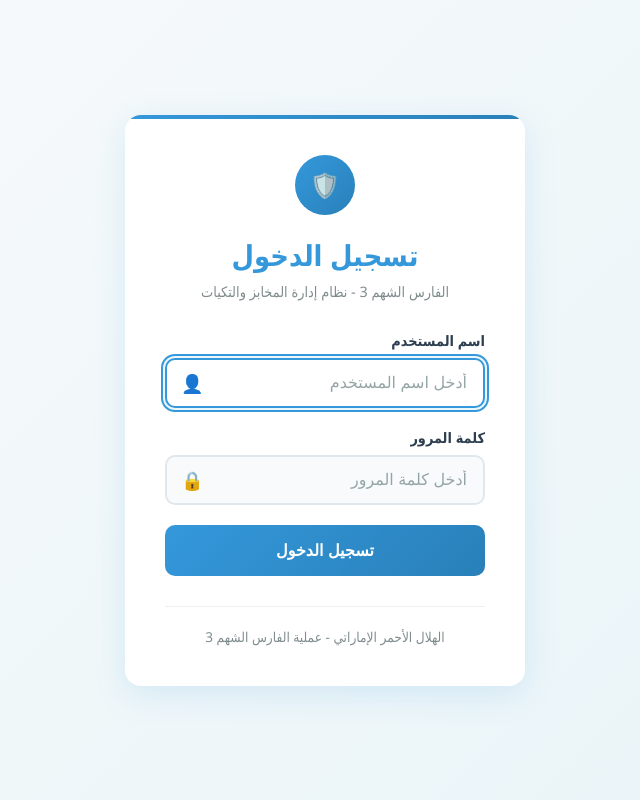
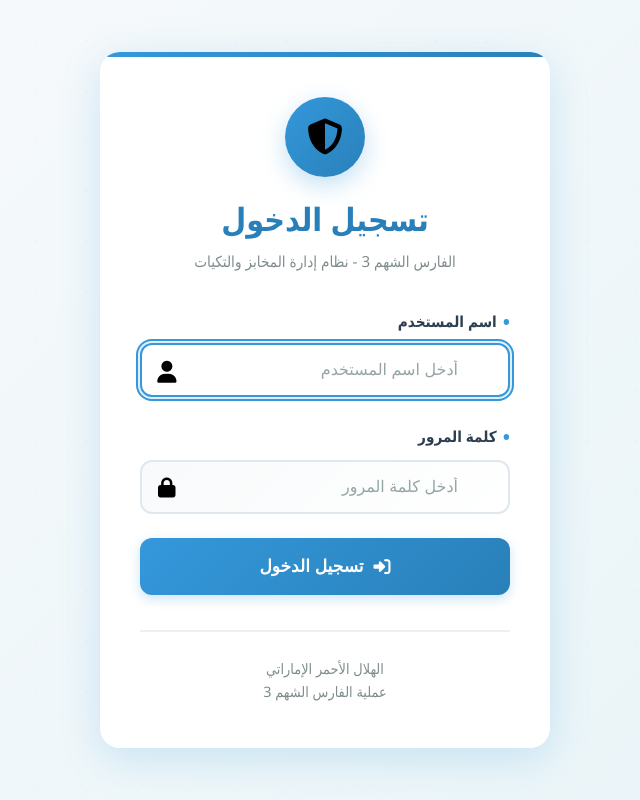
Before and after one commit to ahmed-abuarmana/Farisshahim, a Django app: page /login/ in a window 1280 px wide. Shown: the whole page, without its empty margins (315-955 px from the left). Run offline with Django 5.2, Linux system fonts and the light colour scheme.

Commit message:
Update login.html

```diff
--- a/manegementdata/templates/login.html
+++ b/manegementdata/templates/login.html
@@ -1,3 +1,4 @@
+{% load static %}
 <!DOCTYPE html>
 <html lang="ar" dir="rtl">
 <head>
@@ -13,24 +14,47 @@
 
         body {
             font-family: 'Segoe UI', Tahoma, Geneva, Verdana, sans-serif;
-            direction: rtl;
             background: linear-gradient(135deg, #f8fafb 0%, #e8f4f8 100%);
             min-height: 100vh;
             display: flex;
             align-items: center;
             justify-content: center;
             padding: 20px;
+            position: relative;
+            overflow: hidden;
+        }
+
+        /* خلفية متحركة خفيفة */
+        body::before {
+            content: '';
+            position: fixed;
+            top: -50%;
+            left: -50%;
+            width: 200%;
+            height: 200%;
+            background: radial-gradient(circle, rgba(41, 128, 185, 0.03) 1px, transparent 1px);
+            background-size: 50px 50px;
+            animation: backgroundMove 20s linear infinite;
+            z-index: 0;
+            pointer-events: none;
+        }
+
+        @keyframes backgroundMove {
+            0% { transform: translate(0, 0); }
+            100% { transform: translate(50px, 50px); }
         }
 
         .login-container {
             background: white;
-            padding: 40px;
-            border-radius: 16px;
-            box-shadow: 0 8px 32px rgba(52, 152, 219, 0.15);
+            padding: 45px 40px;
+            border-radius: 20px;
+            box-shadow: 0 10px 40px rgba(52, 152, 219, 0.2);
             width: 100%;
-            max-width: 400px;
+            max-width: 450px;
             position: relative;
             overflow: hidden;
+            animation: fadeInUp 0.8s ease-out;
+            z-index: 1;
         }
 
         .login-container::before {
@@ -39,159 +63,216 @@
             top: 0;
             left: 0;
             right: 0;
-            height: 4px;
+            height: 5px;
             background: linear-gradient(135deg, #3498db, #2980b9);
         }
 
         /* Header Section */
         .header {
             text-align: center;
-            margin-bottom: 30px;
-        }
-
-        .header h1 {
-            color: #3498db;
-            font-size: 1.8rem;
-            margin-bottom: 8px;
-            font-weight: 700;
-        }
-
-        .header p {
-            color: #7f8c8d;
-            font-size: 0.9rem;
-            margin-bottom: 20px;
+            margin-bottom: 35px;
+            animation: fadeInDown 0.8s ease-out 0.2s both;
         }
 
         .logo {
-            width: 60px;
-            height: 60px;
+            width: 80px;
+            height: 80px;
             background: linear-gradient(135deg, #3498db, #2980b9);
             border-radius: 50%;
             margin: 0 auto 20px;
             display: flex;
             align-items: center;
             justify-content: center;
-            font-size: 24px;
-            color: white;
-            font-weight: bold;
+            font-size: 36px;
+            box-shadow: 0 8px 24px rgba(52, 152, 219, 0.3);
+            animation: scaleIn 0.6s ease-out 0.3s both;
+            transition: transform 0.3s ease;
+        }
+
+        .logo:hover {
+            transform: scale(1.05) rotate(5deg);
+        }
+
+        .header h1 {
+            color: #2980b9;
+            font-size: 2rem;
+            margin-bottom: 10px;
+            font-weight: 700;
+        }
+
+        .header p {
+            color: #7f8c8d;
+            font-size: 0.95rem;
+            line-height: 1.5;
         }
 
         /* Error Messages */
         .error-message {
-            background-color: #fee;
+            background: linear-gradient(135deg, #fee 0%, #fdd 100%);
             border: 2px solid #e74c3c;
             color: #c0392b;
-            padding: 12px 16px;
-            border-radius: 8px;
-            margin-bottom: 20px;
+            padding: 14px 18px;
+            border-radius: 10px;
+            margin-bottom: 25px;
             text-align: center;
             font-weight: 500;
             animation: shake 0.5s ease-in-out;
+            display: flex;
+            align-items: center;
+            justify-content: center;
+            gap: 10px;
+            box-shadow: 0 4px 12px rgba(231, 76, 60, 0.2);
         }
 
         @keyframes shake {
             0%, 100% { transform: translateX(0); }
-            25% { transform: translateX(-5px); }
-            75% { transform: translateX(5px); }
+            25% { transform: translateX(-8px); }
+            75% { transform: translateX(8px); }
         }
 
         /* Form Elements */
         .form-group {
-            margin-bottom: 20px;
+            margin-bottom: 24px;
             position: relative;
+            animation: fadeIn 0.6s ease-out both;
         }
+
+        .form-group:nth-child(1) { animation-delay: 0.4s; }
+        .form-group:nth-child(2) { animation-delay: 0.5s; }
 
         .form-label {
             display: block;
-            margin-bottom: 8px;
+            margin-bottom: 10px;
             font-weight: 600;
             color: #2c3e50;
-            font-size: 0.9rem;
+            font-size: 0.95rem;
+            display: flex;
+            align-items: center;
+            gap: 6px;
+        }
+
+        .form-label::before {
+            content: '•';
+            color: #3498db;
+            font-size: 1.2rem;
+        }
+
+        .form-input-wrapper {
+            position: relative;
         }
 
         .form-input {
             width: 100%;
-            padding: 14px 16px;
+            padding: 16px 50px 16px 18px;
             border: 2px solid #e1e8ed;
-            border-radius: 10px;
+            border-radius: 12px;
             font-size: 16px;
             transition: all 0.3s ease;
-            background-color: #f8fafb;
-            text-align: right;
+            background: linear-gradient(135deg, #f8fafb 0%, #ffffff 100%);
         }
 
         .form-input:focus {
             outline: none;
             border-color: #3498db;
-            box-shadow: 0 0 0 3px rgba(52, 152, 219, 0.1);
-            background-color: white;
+            box-shadow: 0 0 0 4px rgba(52, 152, 219, 0.15);
+            background: white;
+            transform: translateY(-2px);
         }
 
         .form-input::placeholder {
             color: #95a5a6;
-            text-align: right;
+        }
+
+        .form-input:valid:not(:placeholder-shown) {
+            border-color: #27ae60;
         }
 
         /* Icons for inputs */
-        .input-with-icon {
-            position: relative;
+        .input-icon {
+            position: absolute;
+            left: 18px;
+            top: 50%;
+            transform: translateY(-50%);
+            font-size: 20px;
+            pointer-events: none;
+            transition: transform 0.3s ease;
         }
 
-        .input-icon {
-            position: absolute;
-            left: 16px;
-            top: 50%;
-            transform: translateY(-50%);
-            color: #7f8c8d;
-            font-size: 18px;
-            pointer-events: none;
-        }
-
-        .form-input.with-icon {
-            padding-left: 50px;
+        .form-input:focus ~ .input-icon {
+            transform: translateY(-50%) scale(1.1);
         }
 
         /* Submit Button */
         .submit-btn {
             width: 100%;
-            padding: 16px 20px;
-            background: linear-gradient(135deg, #3498db, #2980b9);
+            padding: 18px 24px;
+            background: linear-gradient(135deg, #3498db 0%, #2980b9 100%);
             color: white;
             border: none;
-            border-radius: 10px;
-            font-size: 16px;
+            border-radius: 12px;
+            font-size: 17px;
             font-weight: 600;
             cursor: pointer;
             transition: all 0.3s ease;
             position: relative;
             overflow: hidden;
+            box-shadow: 0 4px 12px rgba(52, 152, 219, 0.25);
+            margin-top: 10px;
+            animation: fadeIn 0.6s ease-out 0.6s both;
+            display: flex;
+            align-items: center;
+            justify-content: center;
+            gap: 10px;
+        }
+
+        .submit-btn::before {
+            content: '';
+            position: absolute;
+            top: 0;
+            left: -100%;
+            width: 100%;
+            height: 100%;
+            background: linear-gradient(90deg, transparent, rgba(255, 255, 255, 0.2), transparent);
+            transition: left 0.5s ease;
+        }
+
+        .submit-btn:hover::before {
+            left: 100%;
         }
 
         .submit-btn:hover {
-            transform: translateY(-2px);
-            box-shadow: 0 8px 25px rgba(52, 152, 219, 0.3);
+            transform: translateY(-3px);
+            box-shadow: 0 6px 20px rgba(52, 152, 219, 0.35);
         }
 
         .submit-btn:active {
-            transform: translateY(0);
+            transform: translateY(-1px);
         }
 
         .submit-btn:disabled {
-            background: #bdc3c7;
+            background: linear-gradient(135deg, #bdc3c7 0%, #95a5a6 100%);
             cursor: not-allowed;
             transform: none;
+            box-shadow: none;
+        }
+
+        .submit-btn:disabled::before {
+            display: none;
         }
 
         /* Loading Animation */
         .loading-spinner {
             display: none;
-            width: 20px;
-            height: 20px;
-            border: 2px solid #ffffff;
-            border-top: 2px solid transparent;
+            width: 18px;
+            height: 18px;
+            border: 2px solid rgba(255, 255, 255, 0.3);
+            border-top: 2px solid #ffffff;
             border-radius: 50%;
-            animation: spin 1s linear infinite;
-            margin-right: 10px;
+            animation: spin 0.8s linear infinite;
+        }
+
+        .loading-spinner.show {
+            display: inline-block;
         }
 
         @keyframes spin {
@@ -202,35 +283,92 @@
         /* Footer */
         .footer {
             text-align: center;
-            margin-top: 30px;
-            padding-top: 20px;
-            border-top: 1px solid #ecf0f1;
+            margin-top: 35px;
+            padding-top: 25px;
+            border-top: 2px solid #ecf0f1;
+            animation: fadeIn 0.8s ease-out 0.7s both;
         }
 
         .footer p {
             color: #7f8c8d;
-            font-size: 0.85rem;
+            font-size: 0.9rem;
+            line-height: 1.6;
+        }
+
+        /* Animations */
+        @keyframes fadeInUp {
+            from {
+                opacity: 0;
+                transform: translateY(30px);
+            }
+            to {
+                opacity: 1;
+                transform: translateY(0);
+            }
+        }
+
+        @keyframes fadeInDown {
+            from {
+                opacity: 0;
+                transform: translateY(-30px);
+            }
+            to {
+                opacity: 1;
+                transform: translateY(0);
+            }
+        }
+
+        @keyframes fadeIn {
+            from { opacity: 0; }
+            to { opacity: 1; }
+        }
+
+        @keyframes scaleIn {
+            from {
+                opacity: 0;
+                transform: scale(0.8);
+            }
+            to {
+                opacity: 1;
+                transform: scale(1);
+            }
         }
 
         /* Responsive Design */
         @media (max-width: 480px) {
             .login-container {
-                padding: 30px 20px;
+                padding: 35px 25px;
                 margin: 10px;
+                border-radius: 16px;
             }
 
             .header h1 {
-                font-size: 1.5rem;
+                font-size: 1.7rem;
+            }
+
+            .header p {
+                font-size: 0.9rem;
+            }
+
+            .logo {
+                width: 70px;
+                height: 70px;
+                font-size: 32px;
             }
 
             .form-input {
-                padding: 12px 14px;
+                padding: 14px 45px 14px 16px;
                 font-size: 15px;
             }
 
             .submit-btn {
-                padding: 14px 18px;
-                font-size: 15px;
+                padding: 16px 20px;
+                font-size: 16px;
+            }
+
+            .input-icon {
+                font-size: 18px;
+                left: 16px;
             }
         }
 
@@ -245,16 +383,19 @@
             outline-offset: 2px;
         }
     </style>
+    <link rel="stylesheet" href="https://cdnjs.cloudflare.com/ajax/libs/font-awesome/6.5.0/css/all.min.css">
 </head>
 
 <body>
     <div class="login-container">
         <!-- Logo and Header -->
-        <div class="header">
-            <div class="logo">🛡️</div>
+        <header class="header">
+            <div class="logo">
+                <i class="fas fa-shield-alt"></i>
+            </div>
             <h1>تسجيل الدخول</h1>
             <p>الفارس الشهم 3 - نظام إدارة المخابز والتكيات</p>
-        </div>
+        </header>
 
         <!-- Login Form -->
         <form method="post" id="loginForm">
@@ -263,6 +404,7 @@
             <!-- Error Messages -->
             {% if error %}
             <div class="error-message">
+                <i class="fas fa-exclamation-triangle"></i>
                 {{ error }}
             </div>
             {% endif %}
@@ -270,48 +412,49 @@
             <!-- Username Field -->
             <div class="form-group">
                 <label for="username" class="form-label">اسم المستخدم</label>
-                <div class="input-with-icon">
+                <div class="form-input-wrapper">
                     <input
                         type="text"
                         id="username"
                         name="username"
-                        class="form-input with-icon"
+                        class="form-input"
                         placeholder="أدخل اسم المستخدم"
                         required
                         autocomplete="username"
                     >
-                    <span class="input-icon">👤</span>
+                    <span class="input-icon"><i class="fas fa-user"></i></span>
                 </div>
             </div>
 
             <!-- Password Field -->
             <div class="form-group">
                 <label for="password" class="form-label">كلمة المرور</label>
-                <div class="input-with-icon">
+                <div class="form-input-wrapper">
                     <input
                         type="password"
                         id="password"
                         name="password"
-                        class="form-input with-icon"
+                        class="form-input"
                         placeholder="أدخل كلمة المرور"
                         required
                         autocomplete="current-password"
                     >
-                    <span class="input-icon">🔒</span>
+                    <span class="input-icon"><i class="fas fa-lock"></i></span>
                 </div>
             </div>
 
             <!-- Submit Button -->
             <button type="submit" class="submit-btn" id="submitBtn">
                 <span class="loading-spinner" id="loadingSpinner"></span>
+                <i class="fas fa-sign-in-alt" id="btnIcon"></i>
                 <span id="btnText">تسجيل الدخول</span>
             </button>
         </form>
 
         <!-- Footer -->
-        <div class="footer">
-            <p>الهلال الأحمر الإماراتي - عملية الفارس الشهم 3</p>
-        </div>
+        <footer class="footer">
+            <p>الهلال الأحمر الإماراتي<br>عملية الفارس الشهم 3</p>
+        </footer>
     </div>
 
     <script>
@@ -320,27 +463,30 @@
             const submitBtn = document.getElementById('submitBtn');
             const loadingSpinner = document.getElementById('loadingSpinner');
             const btnText = document.getElementById('btnText');
+            const btnIcon = document.getElementById('btnIcon');
             const usernameInput = document.getElementById('username');
             const passwordInput = document.getElementById('password');
 
             // Form submission with loading state
             form.addEventListener('submit', function(e) {
+                // Check if form is valid
+                if (!form.checkValidity()) {
+                    e.preventDefault();
+                    validateForm();
+                    return;
+                }
+
                 // Show loading state
                 submitBtn.disabled = true;
-                loadingSpinner.style.display = 'inline-block';
+                loadingSpinner.classList.add('show');
+                btnIcon.style.display = 'none';
                 btnText.textContent = 'جاري تسجيل الدخول...';
-
-                // If there are validation errors, prevent loading state
-                if (!form.checkValidity()) {
-                    e.preventDefault();
-                    resetSubmitButton();
-                    return;
-                }
             });
 
             function resetSubmitButton() {
                 submitBtn.disabled = false;
-                loadingSpinner.style.display = 'none';
+                loadingSpinner.classList.remove('show');
+                btnIcon.style.display = 'inline-block';
                 btnText.textContent = 'تسجيل الدخول';
             }
 
@@ -350,6 +496,7 @@
             // Enter key navigation
             usernameInput.addEventListener('keypress', function(e) {
                 if (e.key === 'Enter') {
+                    e.preventDefault();
                     passwordInput.focus();
                 }
             });
@@ -360,11 +507,12 @@
                 [usernameInput, passwordInput].forEach(input => {
                     input.addEventListener('input', function() {
                         errorMessage.style.opacity = '0.5';
+                        errorMessage.style.transition = 'opacity 0.3s ease';
                     });
                 });
             }
 
-            // Validate form before submission
+            // Validate form
             function validateForm() {
                 let isValid = true;
 
@@ -393,6 +541,8 @@
                 input.addEventListener('input', function() {
                     if (this.value.length > 0) {
                         this.style.borderColor = '#27ae60';
+                    } else {
+                        this.style.borderColor = '#e1e8ed';
                     }
                 });
             });
```
